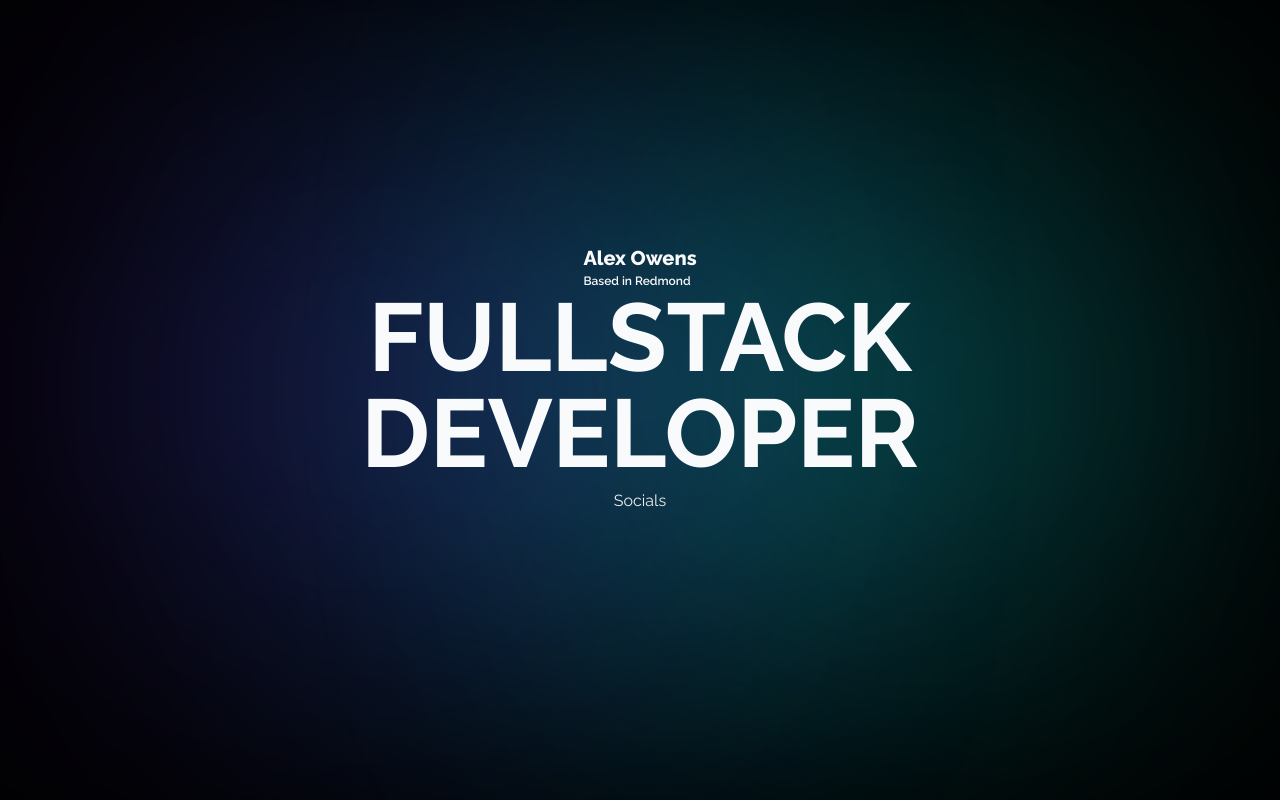
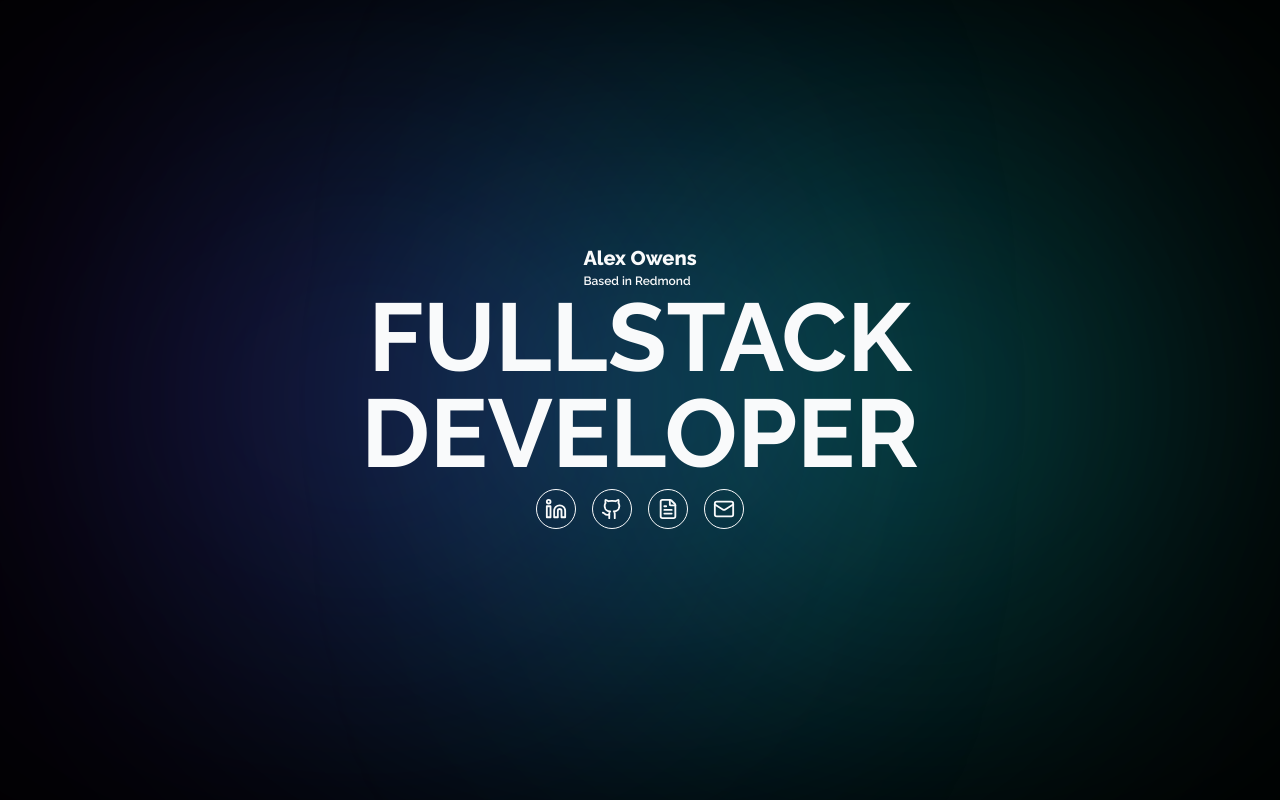
Before and after one commit to caowens/folio, a Next.js app: page / in a window 1280 px wide. Built offline with nearby package versions, Linux system fonts and the light colour scheme.

Commit message:
Create and add contact buttons to hero section

```diff
--- a/src/app/page.tsx
+++ b/src/app/page.tsx
@@ -1,4 +1,6 @@
 import { Raleway } from "next/font/google";
+import { contacts } from "@/constants";
+import ContactButton from "@/components/contact-button";
 
 const raleway = Raleway();
 
@@ -38,7 +40,22 @@ export default function Home() {
               </h1>
             </div>
             <div className="pt-2 text-center">
-              Socials
+              <div className="flex justify-center gap-4">
+                {contacts.map((contact) => {
+                  const IconComponent = contact.icon;
+
+                  return (
+                    <ContactButton
+                      key={contact.method}
+                      method={contact.method}
+                      detail={contact.detail}
+                      link={contact.link}
+                      icon={IconComponent}
+                      hoverColor={contact.hoverColor}
+                    />
+                  );
+                })}
+              </div>
             </div>
           </main>
         </div>
--- /dev/null
+++ b/src/components/contact-button.tsx
@@ -0,0 +1,17 @@
+import { LucideIcon } from "lucide-react";
+
+export default function ContactButton({ method, detail, link, icon: IconComponent, hoverColor }
+    : { method: string; detail: string; link: string; icon: LucideIcon, hoverColor: string }) {
+    return (
+        <a
+            href={link}
+            target={method !== "Email" ? "_blank" : undefined}
+            rel={method !== "Email" ? "noopener noreferrer" : undefined}
+        >
+            <button className="inline-flex items-center justify-center whitespace-nowrap text-sm font-medium ring-offset-background focus-visible:outline-none focus-visible:ring-2 focus-visible:ring-ring focus-visible:ring-offset-2 disabled:pointer-events-none disabled:opacity-50 border border-input h-10 relative group overflow-hidden rounded-full p-2 bg-transparent text-gray-50 hover:bg-transparent hover:text-gray-50 transition-transform duration-500 hover:scale-105 hover:-rotate-12 cursor-pointer">
+                <IconComponent size={22} />
+                <div className="absolute inset-0 bg-gradient-to-r from-transparent via-white to-transparent opacity-30 transform -translate-x-full group-hover:translate-x-full transition duration-700"></div>
+            </button>
+        </a>
+    );
+};
--- /dev/null
+++ b/src/constants/index.ts
@@ -0,0 +1,41 @@
+import { Mail, Linkedin, Github, FileText } from "lucide-react";
+import { LucideIcon } from "lucide-react";
+
+interface Contact {
+  method: string;
+  detail: string;
+  link: string;
+  icon: LucideIcon;
+  hoverColor: string;
+}
+
+export const contacts: Contact[] = [
+  {
+    method: "LinkedIn",
+    detail: "linkedin.com/in/iamalexowens",
+    link: "https://www.linkedin.com/in/iamalexowens",
+    icon: Linkedin,
+    hoverColor: "bg-blue-200 dark:bg-blue-700",
+  },
+  {
+    method: "GitHub",
+    detail: "github.com/caowens",
+    link: "https://github.com/caowens",
+    icon: Github,
+    hoverColor: "bg-gray-300 dark:bg-gray-800",
+  },
+  {
+    method: "Resume",
+    detail: "View Resume",
+    link: "/resume.pdf",
+    icon: FileText,
+    hoverColor: "bg-green-200 dark:bg-green-700",
+  },
+  {
+    method: "Email",
+    detail: "caowens256@gmail.com",
+    link: "mailto:caowens256@gmail.com",
+    icon: Mail,
+    hoverColor: "bg-orange-200 dark:bg-orange-700",
+  },
+];
```
Also changed, not shown: package.json (+7 -6 lines), 2 other files (tests, documents, lock files or other folders).
